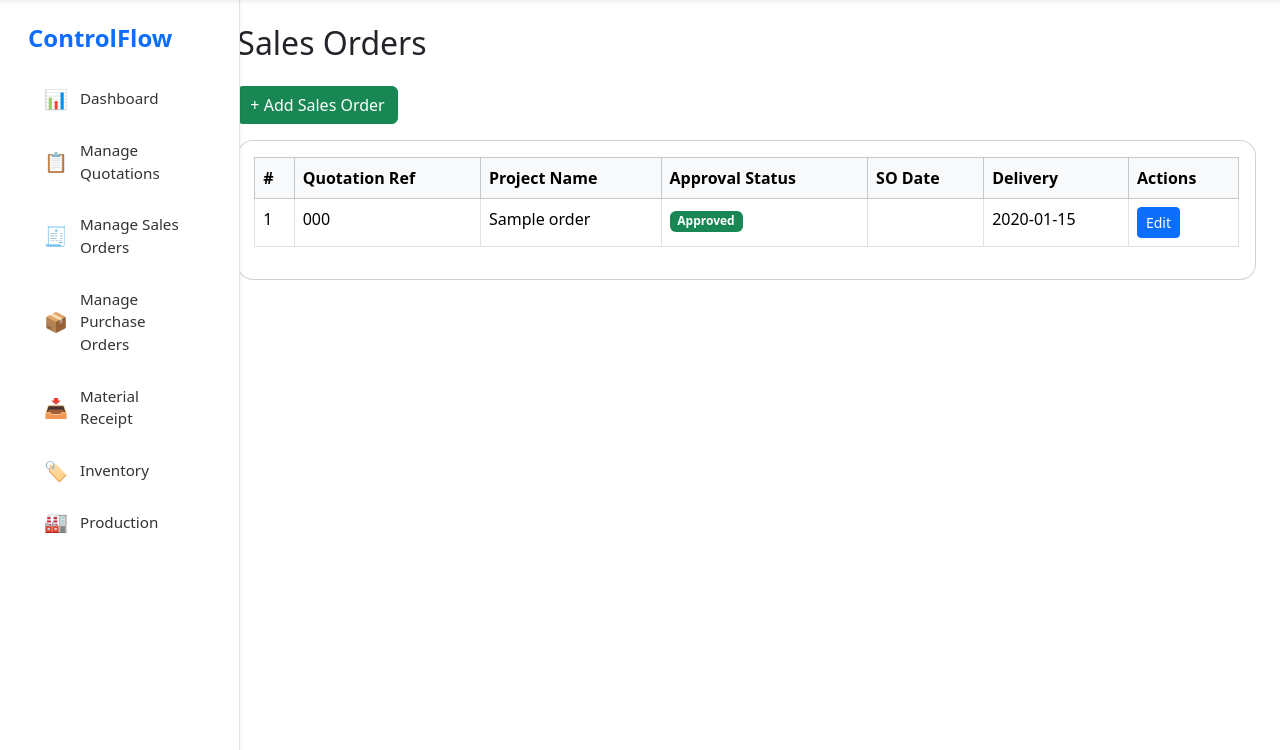
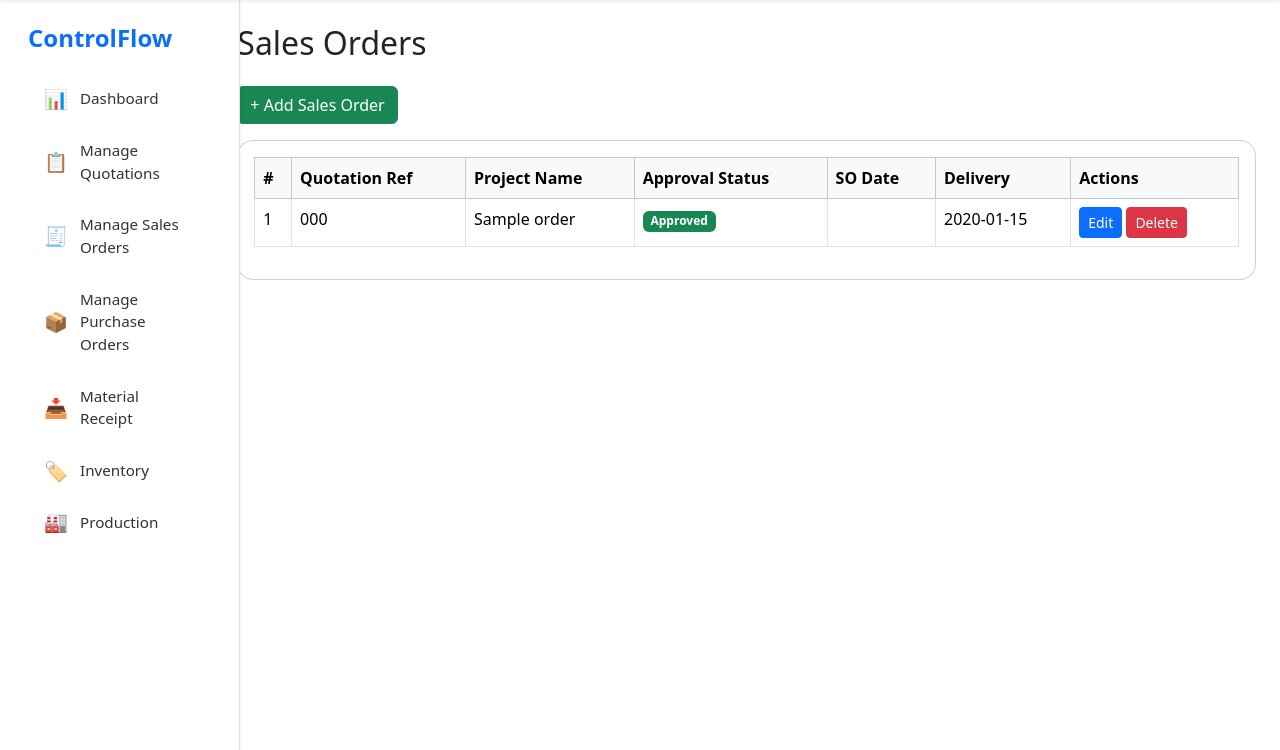
Before and after one commit to PawanYadav007s/controlflow, a Flask app: page /sales-orders in a window 1280 px wide. Shown: the part 50-800 px from the top of the page. Run offline with Flask 3, Linux system fonts and the light colour scheme; tables that the repository leaves empty hold one stand-in row (values such as "Sample post"); some libraries are stand-ins or nearby versions.

Commit message:
delete operation work now in the sales_order table

```diff
--- a/app/routes/sales_order_routes.py
+++ b/app/routes/sales_order_routes.py
@@ -64,3 +64,36 @@ def edit_sales_order(id):
         return redirect(url_for('sales_order_routes.manage_sales_orders'))
 
     return render_template('sales_order/edit_sales_order.html', sales_order=sales_order, quotations=quotations)
+
+
+@sales_order_routes.route('/sales-orders/delete/<int:id>', methods=['post'])
+def delete_sales_order(id):
+    try:
+        sales_order = SalesOrder.query.get_or_404(id)
+        db.session.delete(sales_order)
+        db.session.commit()
+        flash('Sales Order deleted Successfully', 'success')
+    except  Exception as e:
+        db.session.rollback()
+        flash(f'Error deleting sales order: {str(e)}', 'danger')
+    return redirect(url_for('sales_order_routes.manage_sales_orders'))
+
+
+
+
+
+
+
+# # Handle Delete Quotation
+# @quotation_routes.route('/quotations/delete/<int:id>', methods=['POST'])
+# def delete_quotation(id):
+#     try:
+#         quotation = Quotation.query.get_or_404(id)
+#         db.session.delete(quotation)
+#         db.session.commit()
+#         flash('Quotation deleted successfully!', 'success')
+#     except Exception as e:
+#         db.session.rollback()
+#         flash(f'Error deleting quotation: {str(e)}', 'danger')
+
+#     return redirect(url_for('quotation_routes.manage_quotations'))
--- a/app/templates/sales_order/manage_sales_orders.html
+++ b/app/templates/sales_order/manage_sales_orders.html
@@ -33,7 +33,13 @@
           <td>{{ order.delivery_schedule }}</td>
           <td>
             <a href="{{ url_for('sales_order_routes.edit_sales_order', id=order.id) }}" class="btn btn-sm btn-primary">Edit</a>
+              <form method="POST" action="{{ url_for('sales_order_routes.delete_sales_order', id=order.id) }}" style="display:inline-block;" onsubmit="return confirm('Are you sure?');">
+            <button type="submit" class="btn btn-sm btn-danger">Delete</button>
+          </form>
           </td>
+
+
+
         </tr>
         {% endfor %}
       </tbody>
```
